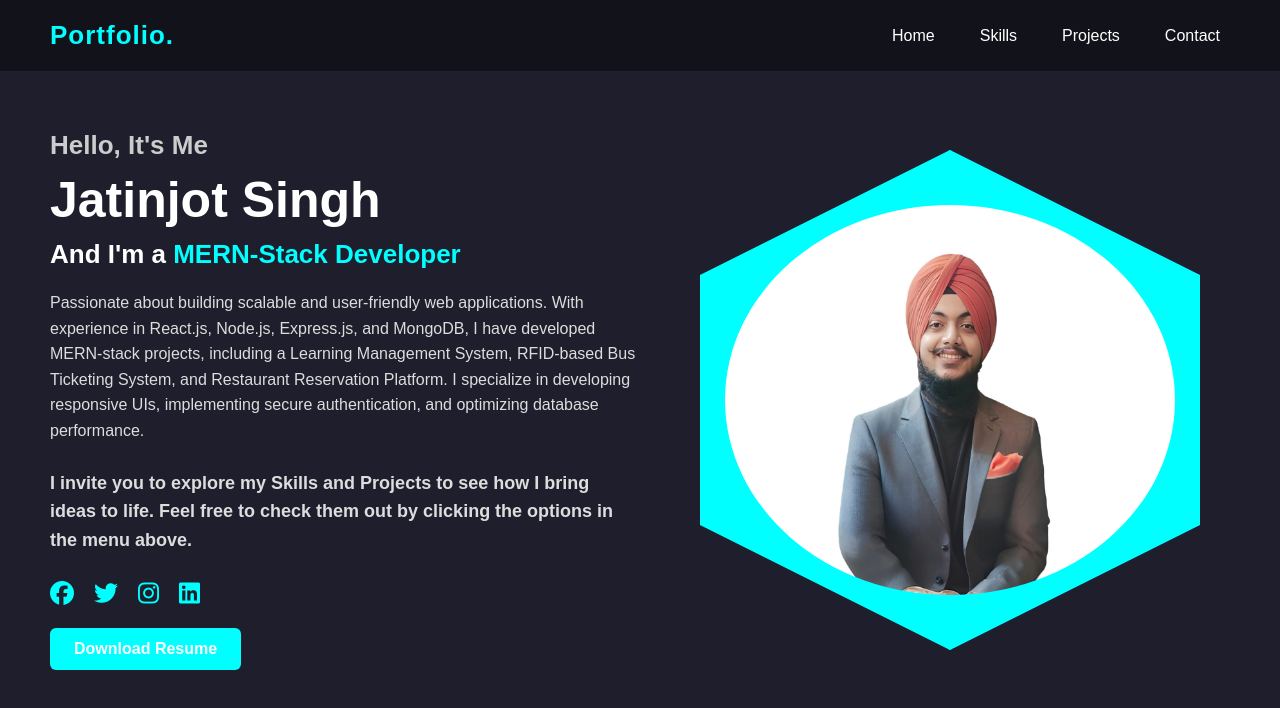
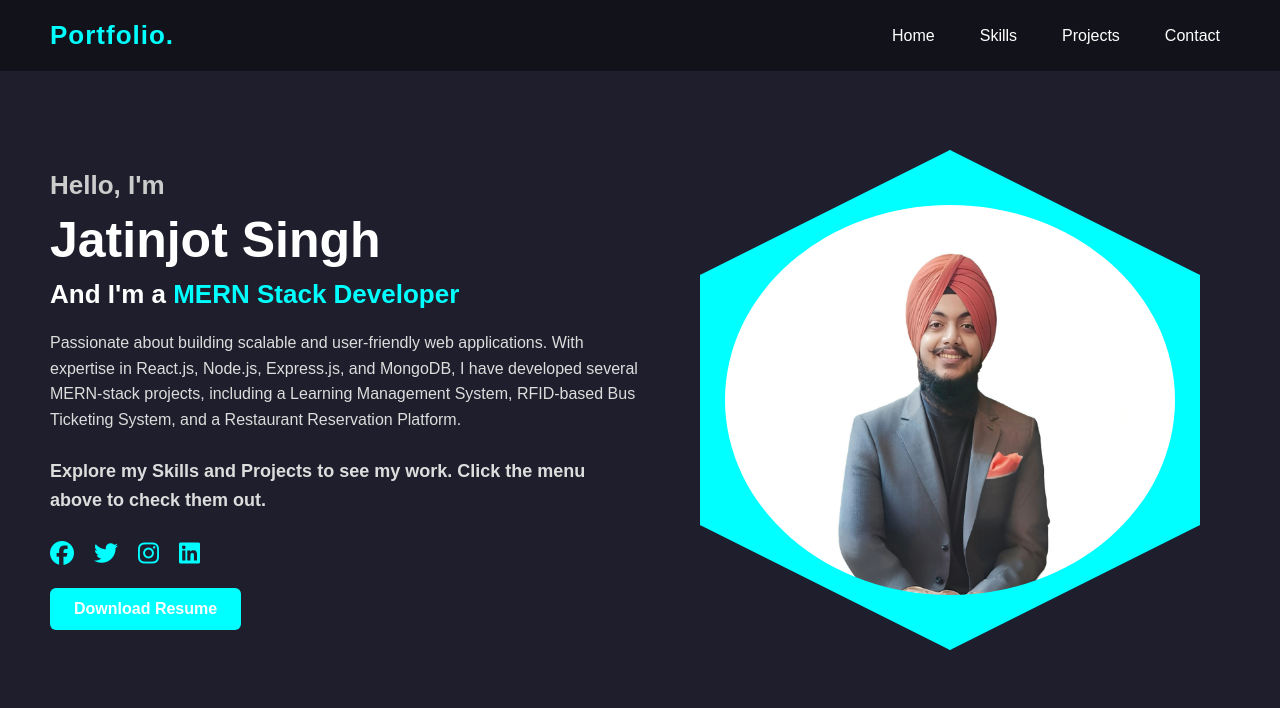
Before and after one commit to JSingh1130/Portfolio, a plain HTML site: page index.html in a window 1280 px wide. Drawn offline with Linux system fonts and the light colour scheme.

Commit message:
Update index.html

```diff
--- a/index.html
+++ b/index.html
@@ -3,10 +3,13 @@
 <head>
   <meta charset="UTF-8">
   <meta name="viewport" content="width=device-width, initial-scale=1.0">
-  <title>Portfolio</title>
+  <title>Jatinjot Singh | MERN Developer</title>
   <link rel="stylesheet" href="style.css">
+  <script src="https://kit.fontawesome.com/a076d05399.js" crossorigin="anonymous"></script>
 </head>
 <body>
+
+  <!-- Navbar -->
   <header class="navbar">
     <h1 class="logo">Portfolio.</h1>
     <nav>
@@ -19,36 +22,37 @@
     </nav>
   </header>
 
+  <!-- Hero Section -->
   <section id="home" class="hero-section">
     <div class="content">
-      <h2>Hello, It's Me</h2>
+      <h2>Hello, I'm</h2>
       <h1>Jatinjot Singh</h1>
-      <h3>And I'm a <span class="highlight">MERN-Stack Developer</span></h3>
+      <h3>And I'm a <span class="highlight">MERN Stack Developer</span></h3>
       <p>
-      Passionate about building scalable and user-friendly web applications. With experience in React.js, Node.js, Express.js, and MongoDB, I have developed MERN-stack projects, including a Learning Management System, RFID-based Bus Ticketing System, and Restaurant Reservation Platform. I specialize in developing responsive UIs, implementing secure authentication, and optimizing database performance.
+        Passionate about building scalable and user-friendly web applications. With expertise in React.js, Node.js, Express.js, and MongoDB, I have developed several MERN-stack projects, including a Learning Management System, RFID-based Bus Ticketing System, and a Restaurant Reservation Platform.
+      </p>
+      <p class="explore-text">
+        Explore my <strong>Skills</strong> and <strong>Projects</strong> to see my work. Click the menu above to check them out.
       </p>
 
-      <!-- New section encouraging to check out skills and projects -->
-      <p class="explore-text">
-        I invite you to explore my <strong>Skills</a></strong> and <strong>Projects</a></strong> to see how I bring ideas to life.
-        Feel free to check them out by clicking the options in the menu above.
-      </p>
-
+      <!-- Social Links -->
       <div class="social-links">
         <a href="#"><i class="fab fa-facebook"></i></a>
         <a href="#"><i class="fab fa-twitter"></i></a>
         <a href="#"><i class="fab fa-instagram"></i></a>
         <a href="#"><i class="fab fa-linkedin"></i></a>
       </div>
+
       <a href="https://drive.google.com/file/d/17AuD-p8y5eqXtLnADVXjXrN1qwgo-R9A/view?usp=drive_link" class="btn">Download Resume</a>
     </div>
+
+    <!-- Profile Image -->
     <div class="profile-image">
       <div class="hexagon">
-        <img src="file.jpg" alt="John Kendric">
+        <img src="file.jpg" alt="Jatinjot Singh">
       </div>
     </div>
   </section>
 
-  <script src="https://kit.fontawesome.com/a076d05399.js" crossorigin="anonymous"></script>
 </body>
 </html>
```
